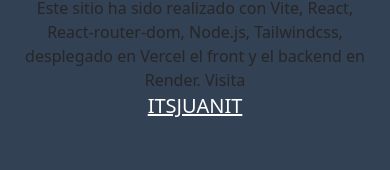
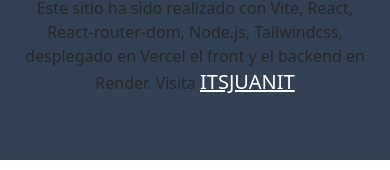
Before and after one commit to Itsjuanit/sismo-app, a React (Vite) app: page /sismos in a window 390 px wide. Shown: the part 728-898 px from the top of the page. Built offline with nearby package versions, Linux system fonts and the light colour scheme; no server answers.

Commit message:
Cambios en la parte movil

```diff
--- a/src/componentes/Footer.jsx
+++ b/src/componentes/Footer.jsx
@@ -1,5 +1,3 @@
-import React from "react";
-
 function Footer() {
   return (
     <>
@@ -23,12 +21,11 @@ function Footer() {
 
             <div className="mb-6 lg:mb-0 text-center lg:text-left">
               <h5 className="mb-2 font-medium uppercase">Itsjuanit</h5>
-
               <p className="mb-4">
                 Este sitio ha sido realizado con Vite, React, React-router-dom,
                 Node.js, Tailwindcss, desplegado en Vercel el front y el backend
                 en Render. Visita{" "}
-                <p>
+                <span>
                   <a
                     href="https://portfolio-itsjuanit.vercel.app/"
                     target="_blank"
@@ -37,7 +34,7 @@ function Footer() {
                   >
                     ITSJUANIT
                   </a>
-                </p>
+                </span>
               </p>
             </div>
           </div>
--- a/src/componentes/Sismo.jsx
+++ b/src/componentes/Sismo.jsx
@@ -1,6 +1,6 @@
 import { useState } from "react";
 import { MapContainer, TileLayer, Marker, Popup } from "react-leaflet";
-import "leaflet/dist/leaflet.css"; // Importa los estilos de Leaflet
+import "leaflet/dist/leaflet.css";
 import { GrFormClose } from "react-icons/gr";
 
 function Sismo({ sismo }) {
@@ -56,7 +56,7 @@ function Sismo({ sismo }) {
               onClick={handleCloseModal}
             ></div>
 
-            <div className="fixed top-1/2 left-1/2 transform -translate-x-1/2 -translate-y-1/2 bg-white p-6 rounded-lg z-20">
+            <div className="fixed top-1/2 left-1/2 transform -translate-x-1/2 -translate-y-1/2 bg-white p-6 rounded-lg z-20 max-w-full w-full md:w-auto md:max-w-md lg:max-w-lg">
               <div className="flex justify-end">
                 <button
                   onClick={handleIconRotation}
@@ -70,7 +70,8 @@ function Sismo({ sismo }) {
               <MapContainer
                 center={[latitude, longitude]}
                 zoom={7}
-                style={{ height: "400px", width: "600px" }}
+                style={{ height: "80vh", width: "100%" }}
+                className="max-h-[400px] md:max-h-[600px]"
               >
                 <TileLayer
                   url="https://{s}.tile.openstreetmap.org/{z}/{x}/{y}.png"
```
